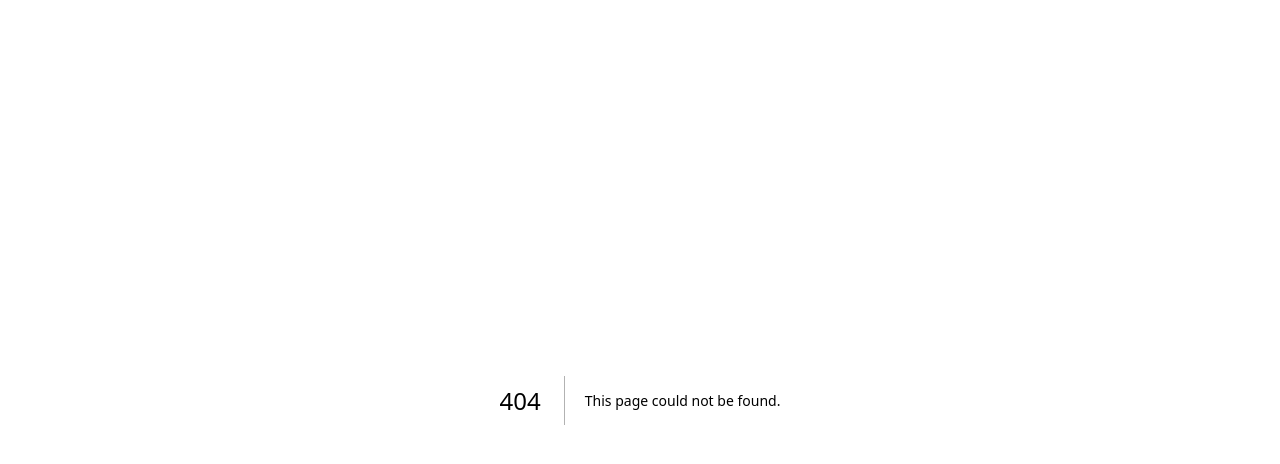
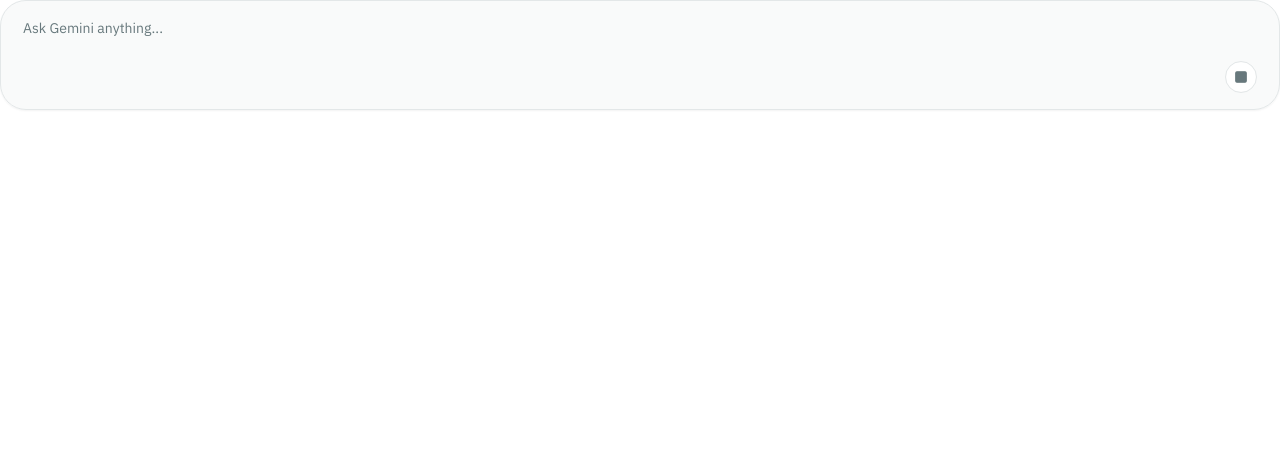
Before and after one commit to mrityunjay83039/genui-app-with-aisdk, a Next.js app: page /genui in a window 1280 px wide. Before the commit this address had no page. Shown: the top 464 px of the page. Built offline with nearby package versions, Linux system fonts and the light colour scheme.

Commit message:
created ChatForm component, routes for genui

```diff
--- /dev/null
+++ b/src/app/api/genui/route.ts
@@ -0,0 +1,17 @@
+import { convertToModelMessages, createUIMessageStreamResponse, streamText, toUIMessageStream, UIMessage } from "ai";
+
+export async function POST(req: Request) {
+
+    const { message }: { message: UIMessage[] } = await req.json();
+
+    const response = streamText({
+        model: process.env.NODE_ENV,
+        instructions: "",
+        prompt: await convertToModelMessages(message)
+    })
+
+    return createUIMessageStreamResponse({
+        stream: toUIMessageStream({ stream: response.stream })
+    })
+
+}
--- /dev/null
+++ b/src/app/genui/page.tsx
@@ -0,0 +1,19 @@
+"use client";
+
+import ChatForm from "@/components/ChatForm";
+import { FC } from "react";
+
+
+const genui: FC = () => {
+    const handleOnSubmit = () => {
+
+    }
+
+    const handleOnStop = () => {
+
+    }
+
+    return <ChatForm status="streaming" onSubmit={handleOnSubmit} handleOnStop={handleOnStop} />
+
+}
+export default genui;
--- /dev/null
+++ b/src/components/ChatForm.tsx
@@ -0,0 +1,54 @@
+import { ArrowUpIcon, SquareIcon } from "lucide-react";
+import { InputGroup, InputGroupAddon, InputGroupButton, InputGroupTextarea } from "./ui/input-group";
+import React from "react";
+
+const ChatForm = ({ onSubmit, status, handleOnStop }) => {
+    const [draft, setDraft] = React.useState("");
+    const formRef = React.useRef<HTMLFormElement>(null);
+    const busy = status === "submitted" || status === "streaming";
+    const canSend = draft.trim().length > 0 && !busy;
+
+    return <form ref={formRef} onSubmit={onSubmit} className="w-full">
+        <InputGroup className="rounded-[26px] border bg-muted/40 dark:bg-muted/20 px-3 py-2 shadow-xs transition-colors focus-within:border-ring/60 focus-within:bg-background">
+            <InputGroupTextarea
+                value={draft}
+                onChange={(event) => setDraft(event.target.value)}
+                placeholder="Ask Gemini anything..."
+                aria-label="Message"
+                className="min-h-12 max-h-48 resize-none bg-transparent border-0 shadow-none focus-visible:ring-0 text-sm leading-relaxed"
+                onKeyDown={(event) => {
+                    if (event.key === "Enter" && !event.shiftKey) {
+                        event.preventDefault();
+                        formRef.current?.requestSubmit();
+                    }
+                }}
+            />
+            <InputGroupAddon align="block-end" className="pt-1">
+                {busy ? (
+                    <InputGroupButton
+                        type="button"
+                        variant="outline"
+                        size="icon-sm"
+                        onClick={handleOnStop}
+                        className="size-8 rounded-full ml-auto"
+                        aria-label="Stop generation"
+                    >
+                        <SquareIcon className="size-3.5 fill-current" />
+                    </InputGroupButton>
+                ) : (
+                    <InputGroupButton
+                        type="submit"
+                        variant="default"
+                        size="icon-sm"
+                        disabled={!canSend}
+                        className="size-8 rounded-full ml-auto disabled:opacity-20 transition-opacity"
+                        aria-label="Send message"
+                    >
+                        <ArrowUpIcon className="size-4" />
+                    </InputGroupButton>
+                )}
+            </InputGroupAddon>
+        </InputGroup>
+    </form>
+}
+export default ChatForm;
```
